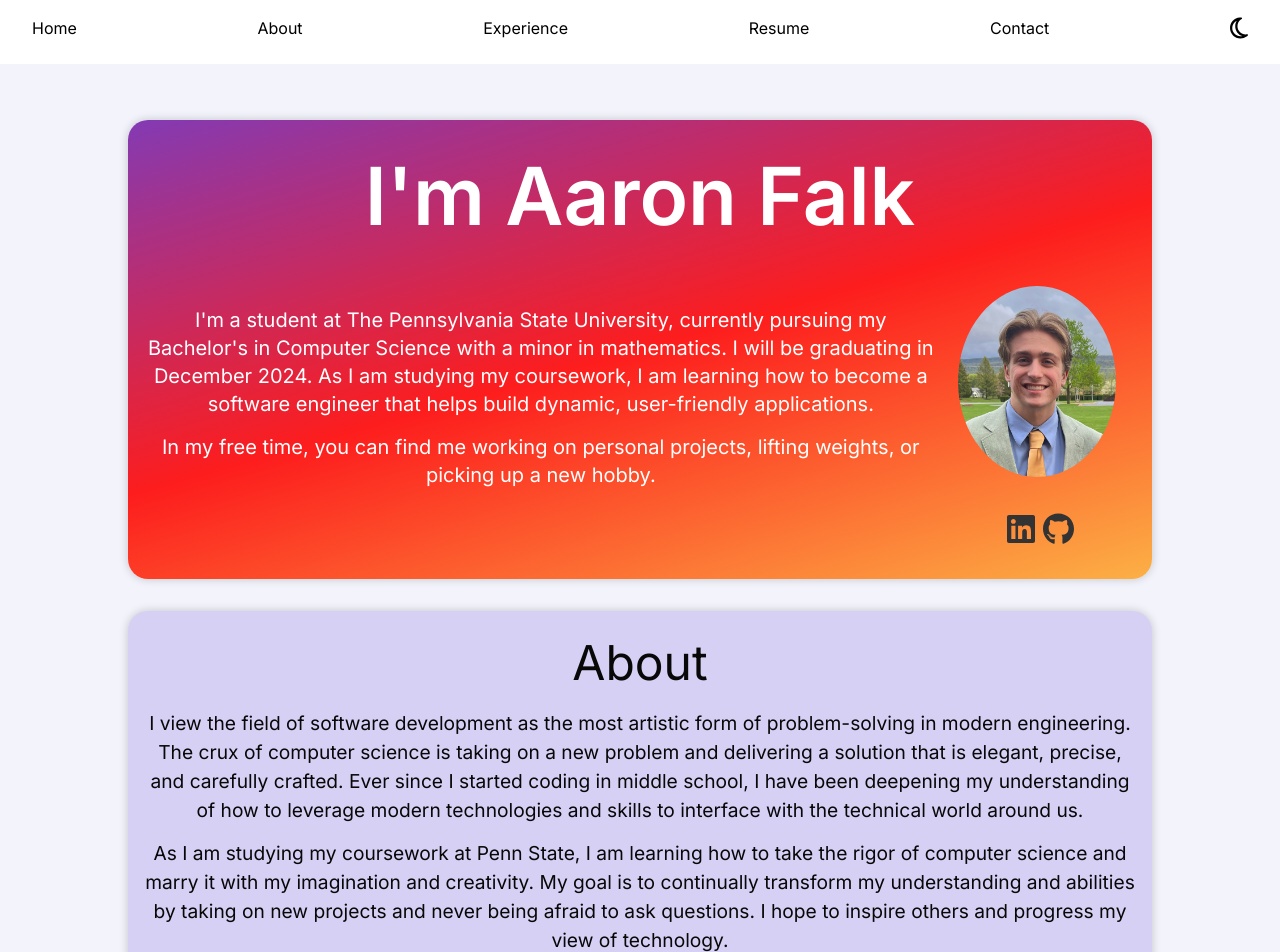
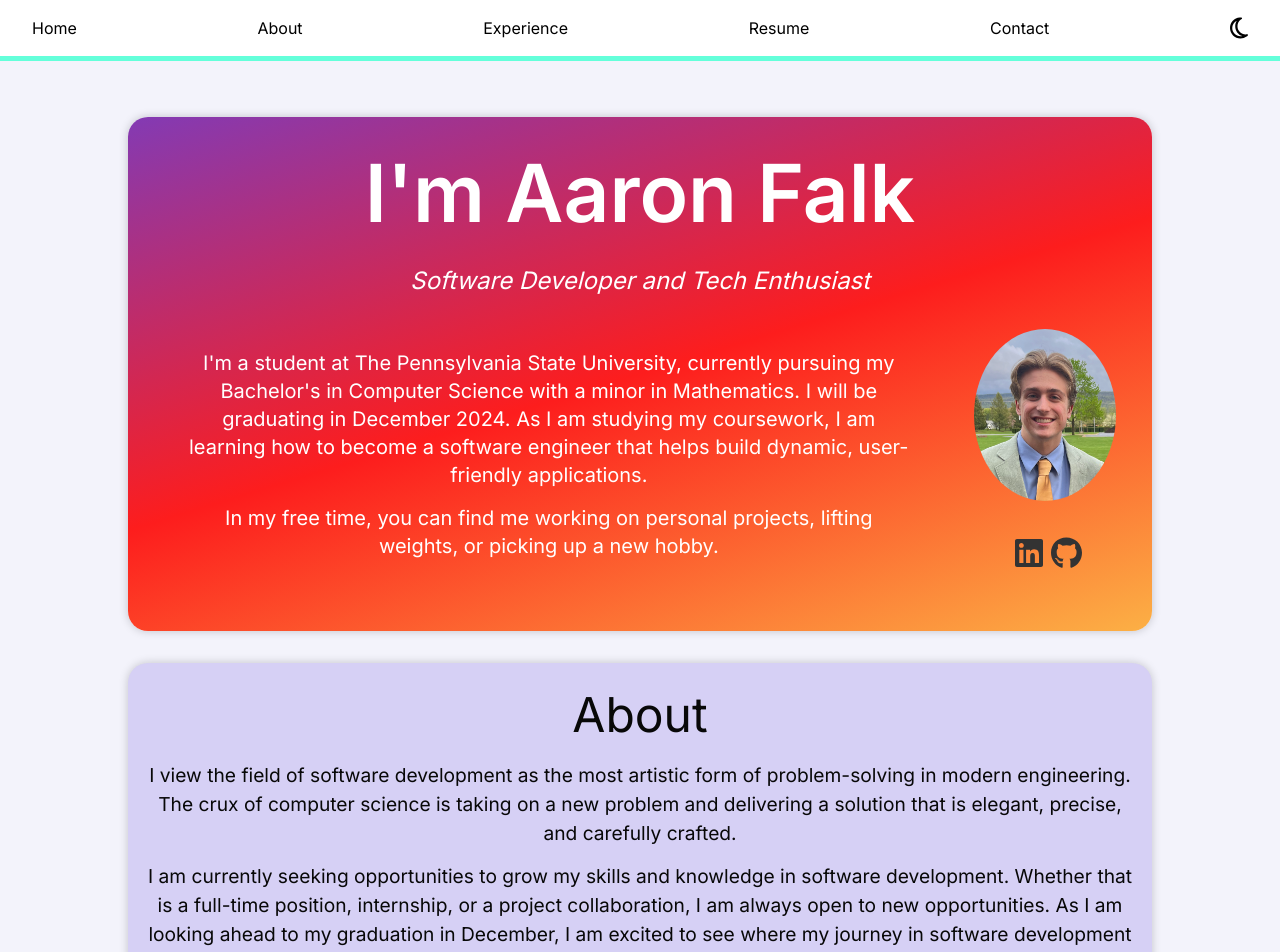
Before and after one commit to aaronfalk25/personal-website, a Next.js app: page / in a window 1280 px wide. Shown: the top 952 px of the page. Built offline with nearby package versions, Linux system fonts and the light colour scheme.

Commit message:
move to framer motion

```diff
--- a/package.json
+++ b/package.json
@@ -12,6 +12,7 @@
     "@fortawesome/free-brands-svg-icons": "^6.5.2",
     "@fortawesome/free-regular-svg-icons": "^6.5.2",
     "@fortawesome/react-fontawesome": "^0.2.0",
+    "framer-motion": "^11.1.9",
     "next": "14.2.3",
     "react": "^18",
     "react-dom": "^18",
--- a/src/app/components/About/index.tsx
+++ b/src/app/components/About/index.tsx
@@ -1,20 +1,19 @@
 import React from "react";
 import { Element } from "react-scroll";
+import { motion } from "framer-motion";
 
 export const About: React.FC = () => {
     return (
         <Element name="about">
-            <section>
+            <motion.section
+                initial={{ opacity: 0 }}
+                animate={{ opacity: 1 }}
+                transition={{ duration: 1 }}
+            >
                 <h1>About</h1>
                 <p>
                 I view the field of software development as the most artistic form of problem-solving in modern engineering.
                 The crux of computer science is taking on a new problem and delivering a solution that is elegant, precise, and carefully crafted.
-                Ever since I started coding in middle school, I have been deepening my understanding of how to leverage modern technologies and skills to interface with the technical world around us.
-                </p>
-                <p>
-                As I am studying my coursework at Penn State, I am learning how to take the rigor of computer science and marry it with my imagination and creativity.
-                My goal is to continually transform my understanding and abilities by taking on new projects and never being afraid to ask questions.
-                I hope to inspire others and progress my view of technology.
                 </p>
                 <p>
                 I am currently seeking opportunities to grow my skills and knowledge in software development. Whether that is a full-time position, internship, or a project collaboration, I am always open to new opportunities.
@@ -24,9 +23,9 @@ export const About: React.FC = () => {
                 Outside of professional work, I am an avid believer in community and valued friendships.
                 Whether it's playing volleyball, hiking, or just hanging out with friends, I am always looking for ways to connect with others.
                 At Penn State, I've had the great joy of knowing a deep and rich community, and I have learned what it means to be truly valued.
-                Looking ahead again, I am excited to see where my journey in software development will take me and the people I will meet along the way.
+                Looking ahead, I am excited to see where my journey in software development will take me and the people I will meet along the way.
                 </p>
-            </section>
+            </motion.section>
         </Element>
     );
 }
--- a/src/app/components/Contact/index.tsx
+++ b/src/app/components/Contact/index.tsx
@@ -1,10 +1,15 @@
 import React from "react";
 import { Element } from "react-scroll";
+import { motion } from "framer-motion";
 
 export const Contact: React.FC = () => {
     return (
         <Element name="contact">
-            <section>
+            <motion.section
+                initial={{ opacity: 0 }}
+                animate={{ opacity: 1 }}
+                transition={{ duration: 1 }}
+            >
                 <h1>Contact</h1>
                 <p>
                     Want to get in touch? I'm always open to hearing new ideas, suggestions, or opportunities.
@@ -12,7 +17,7 @@ export const Contact: React.FC = () => {
                 <p>
                     Feel free to email me at: <a href="mailto:aaronfalk25@gmail.com" className="text-blue-500 hover:underline">aaronfalk25@gmail.com</a>
                 </p>
-            </section>
+            </motion.section>
         </Element>
     );
 }
--- a/src/app/components/Experience/index.tsx
+++ b/src/app/components/Experience/index.tsx
@@ -1,12 +1,17 @@
 import React from "react";
 import { Element } from "react-scroll";
+import { motion } from "framer-motion";
 
 import './experience.css';
 
 export const Experience: React.FC = () => {
     return (
         <Element name="experience">
-            <section>
+            <motion.section
+                initial={{ opacity: 0 }}
+                animate={{ opacity: 1 }}
+                transition={{ duration: 1 }}
+            >
                 <h1>Experience</h1>
                 <p>
                     Currently, I have 2 years of experience in software development. This extends from clubs at Penn State to internships at companies.
@@ -27,7 +32,7 @@ export const Experience: React.FC = () => {
                         <p>Duration: June 2024 - August 2024</p>
                     </li>
                 </ul>
-            </section>
+            </motion.section>
         </Element>
     );
 }
--- a/src/app/components/Hero/index.tsx
+++ b/src/app/components/Hero/index.tsx
@@ -4,6 +4,7 @@ import React, { useState, useEffect } from "react";
 import { Element } from "react-scroll";
 import { FontAwesomeIcon } from '@fortawesome/react-fontawesome';
 import { faLinkedin, faGithub } from '@fortawesome/free-brands-svg-icons';
+import { motion } from "framer-motion";
 
 import "./hero.css";
 
@@ -34,13 +35,21 @@ const Hero: React.FC = () => {
 
     return (
         <Element name="hero">
-            <section className="hero-frame"  style={{ background: gradient }} id='hero-frame'>
-                <h1 className='title'>I'm Aaron Falk</h1>
+            <motion.section
+                initial={{ opacity: 0 }}
+                animate={{ opacity: 1 }}
+                transition={{ duration: 1 }}
+                className="hero-frame"
+                style={{ background: gradient }}
+                id='hero-frame'
+            >
+                <h1 className='title mb-0'>I'm Aaron Falk</h1>
+                <h3 className='mt-0'><i>Software Developer and Tech Enthusiast</i></h3>
                 <div className='flex flex-row'>
 
-                    <div className="mx-auto my-10" style={{ flex: '8' }}>
+                    <div className="mx-auto my-10 px-10 max-w-[1000px]" style={{ flex: '8' }}>
                         <p className='text-xl'>
-                            I'm a student at The Pennsylvania State University, currently pursuing my Bachelor's in Computer Science with a minor in mathematics.
+                            I'm a student at The Pennsylvania State University, currently pursuing my Bachelor's in Computer Science with a minor in Mathematics.
                             I will be graduating in December 2024.
                             As I am studying my coursework, I am learning how to become a software engineer that helps build dynamic, user-friendly applications.
                         </p>
@@ -69,7 +78,7 @@ const Hero: React.FC = () => {
 
 
 
-            </section>
+            </motion.section>
 
         </Element>
     );
--- a/src/app/components/Navbar/index.tsx
+++ b/src/app/components/Navbar/index.tsx
@@ -3,6 +3,7 @@ import './navbar.css'
 
 import { ThemePicker } from './ThemePicker';
 import { Link } from 'react-scroll';
+import { motion, useScroll } from 'framer-motion';
 
 export const Navbar = () => {
     type Linker = {
@@ -34,11 +35,23 @@ export const Navbar = () => {
         { name: 'Contact', to: 'contact'}
     ]
 
+    const { scrollYProgress } = useScroll();
+
     return (
-        <nav className = 'navbar'>
-            {links.map(linkMapper)}
-            <ThemePicker/>
-        </nav>
+        <div className='navbar-container'>
+            <nav className = 'navbar'>
+                {links.map(linkMapper)}
+                <ThemePicker/>
+            </nav>
+            <motion.div
+                style={{
+                    scaleX: scrollYProgress,
+                    backgroundColor: '#64ffda',
+                    height: '5px',
+                    transformOrigin: 'left'
+                }}
+            />
+        </div>
     );
 }
 
--- a/src/app/components/Navbar/navbar.css
+++ b/src/app/components/Navbar/navbar.css
@@ -1,14 +1,16 @@
-.navbar {
+.navbar-container {
     background-color: white;
     position: sticky;
     top: 0;
     left: 0;
     width: 100%;
+    z-index: 10;
+}
+
+.navbar {
     display: flex;
     justify-content: space-between;
-    z-index: 10;
     padding: 1rem 2rem;
-    margin-bottom: 0.5rem;
 }
 
 .link:hover {
--- a/src/app/components/Resume/index.tsx
+++ b/src/app/components/Resume/index.tsx
@@ -1,5 +1,6 @@
 import React from "react";
 import { Element } from "react-scroll";
+import { motion } from "framer-motion";
 
 export const Resume: React.FC = () => {
     const openResume = () => {
@@ -9,7 +10,11 @@ export const Resume: React.FC = () => {
 
     return (
         <Element name="resume">
-            <section>
+            <motion.section
+                initial={{ opacity: 0 }}
+                animate={{ opacity: 1 }}
+                transition={{ duration: 1 }}
+            >
                 <h1>Resume</h1>
                 <p>
                     Click the button below to view and download my resume.
@@ -20,7 +25,7 @@ export const Resume: React.FC = () => {
                 >
                     View Resume
                 </button>
-            </section>
+            </motion.section>
         </Element>
     );
 }
--- a/src/app/layout.tsx
+++ b/src/app/layout.tsx
@@ -7,7 +7,7 @@ import { Navbar } from "@/app/components/Navbar";
 const inter = Inter({ subsets: ["latin"] });
 
 export const metadata: Metadata = {
-  title: "I'm Aaron Falk",
+  title: "Aaron Falk Website",
   description: "This is about Aaron Falk, a CS student at Penn State.",
 };
 
```
Also changed, not shown: src/app/globals.css (line endings or trailing spaces), 1 other file (tests, documents, lock files or other folders).
